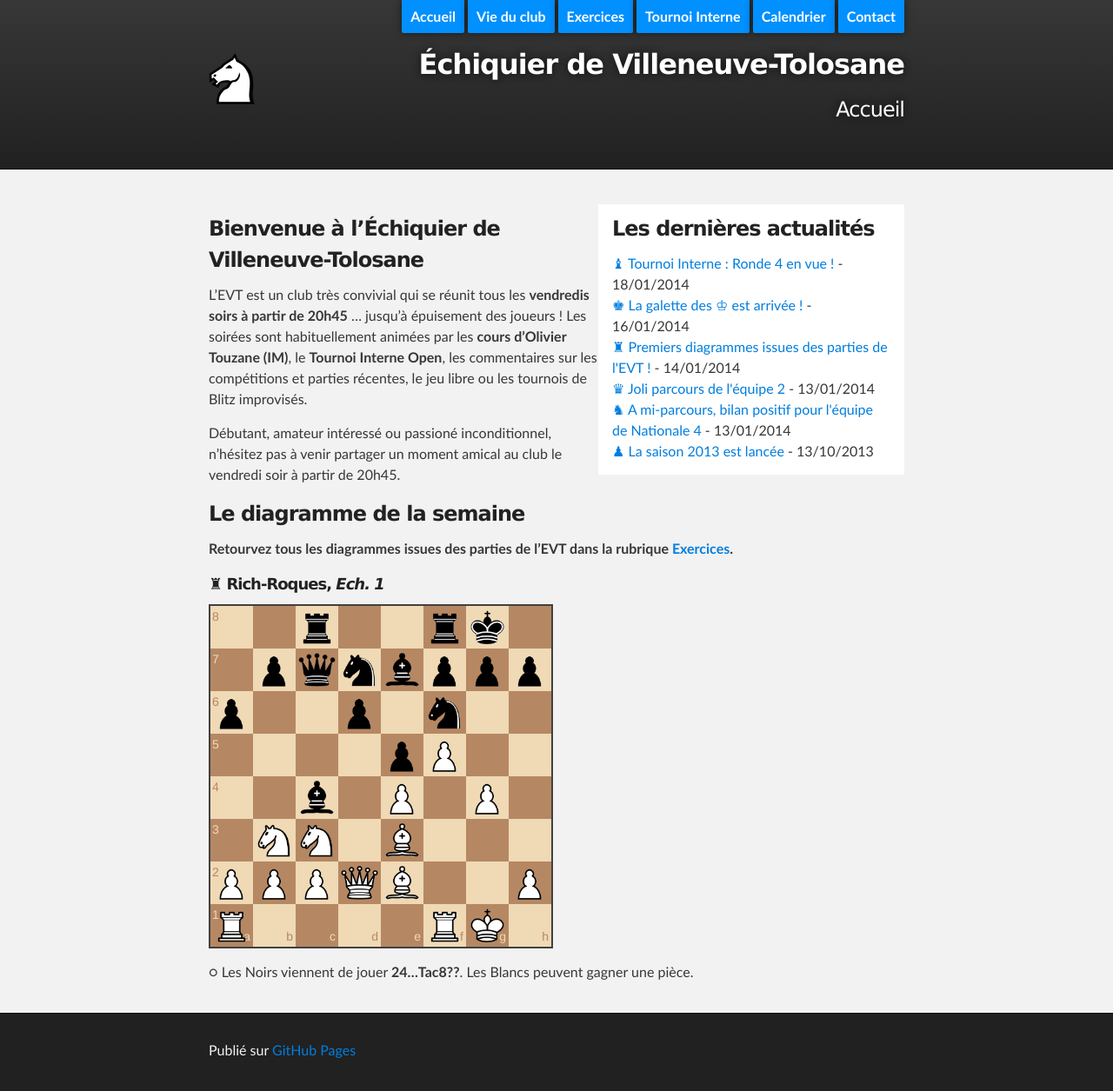
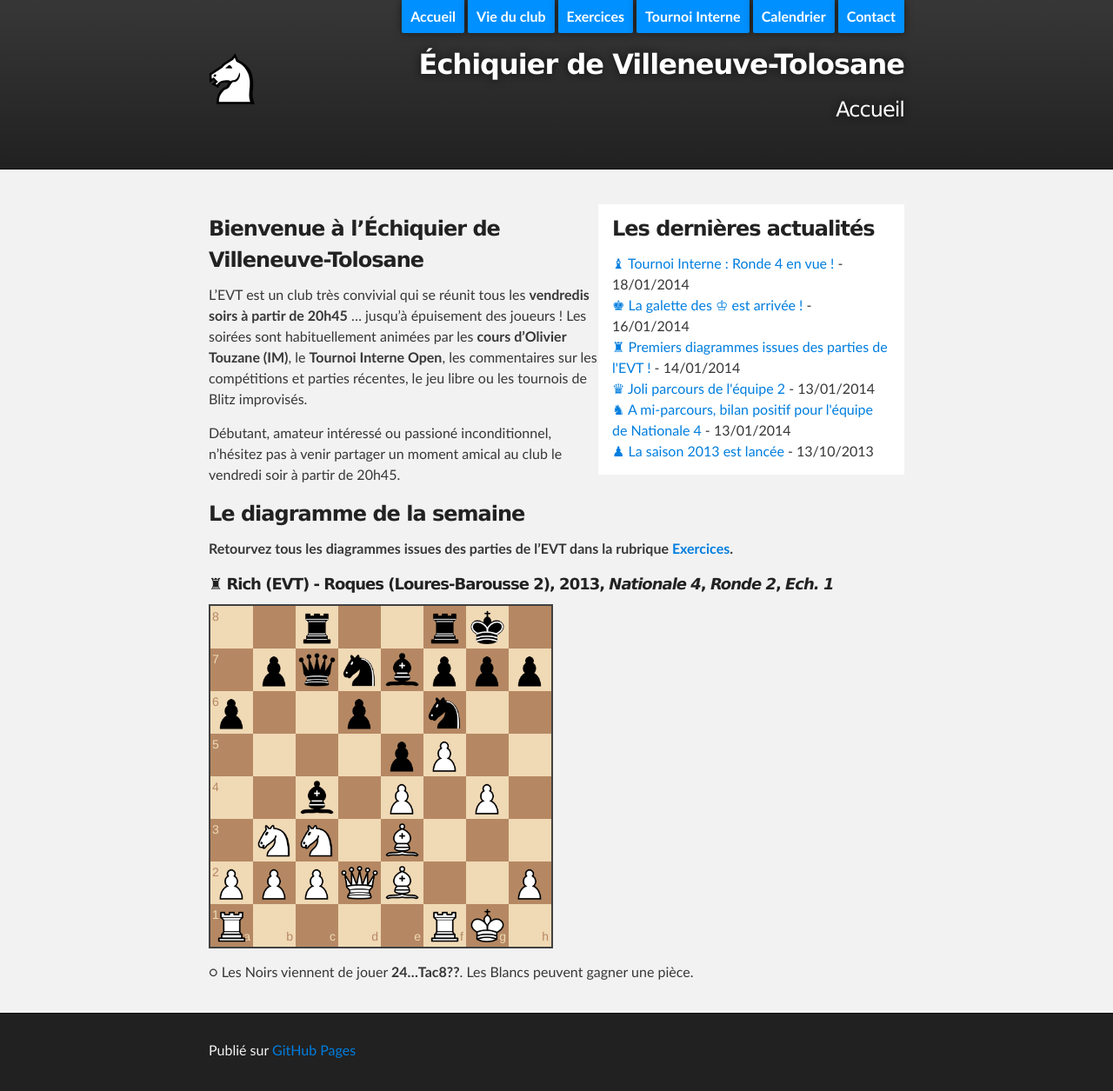
Before and after one commit to echiquier-villeneuve-tolosane/echiquier-villeneuve-tolosane.github.io, a Jekyll site: the page built from index.md, in a window 1280 px wide. Shown: the whole page at 87% size. Built offline with Jekyll 4.4.1, drawn with Linux system fonts in a browser that asks for light colours; nearby versions of some CDN libraries.

Commit message:
Updated index.md

```diff
--- a/index.md
+++ b/index.md
@@ -15,7 +15,7 @@ Débutant, amateur intéressé ou passioné inconditionnel, n'hésitez pas à ve
 
 **Retourvez tous les diagrammes issues des parties de l'EVT dans la rubrique [Exercices](http://echiquier-villeneuve-tolosane.github.io/exercices.html "Exercices").**
 
-##### &#9820;  **Rich-Roques**, _Ech. 1_
+##### &#9820;  **Rich** (EVT) - **Roques** (Loures-Barousse 2), 2013, _Nationale 4_, _Ronde 2_, _Ech. 1_
 
 `2r2rk1/1pqnbppp/p2p1n2/4pP2/2b1P1P1/1NN1B3/PPPQB2P/R4RK1 w - - 1 13`
 
```
